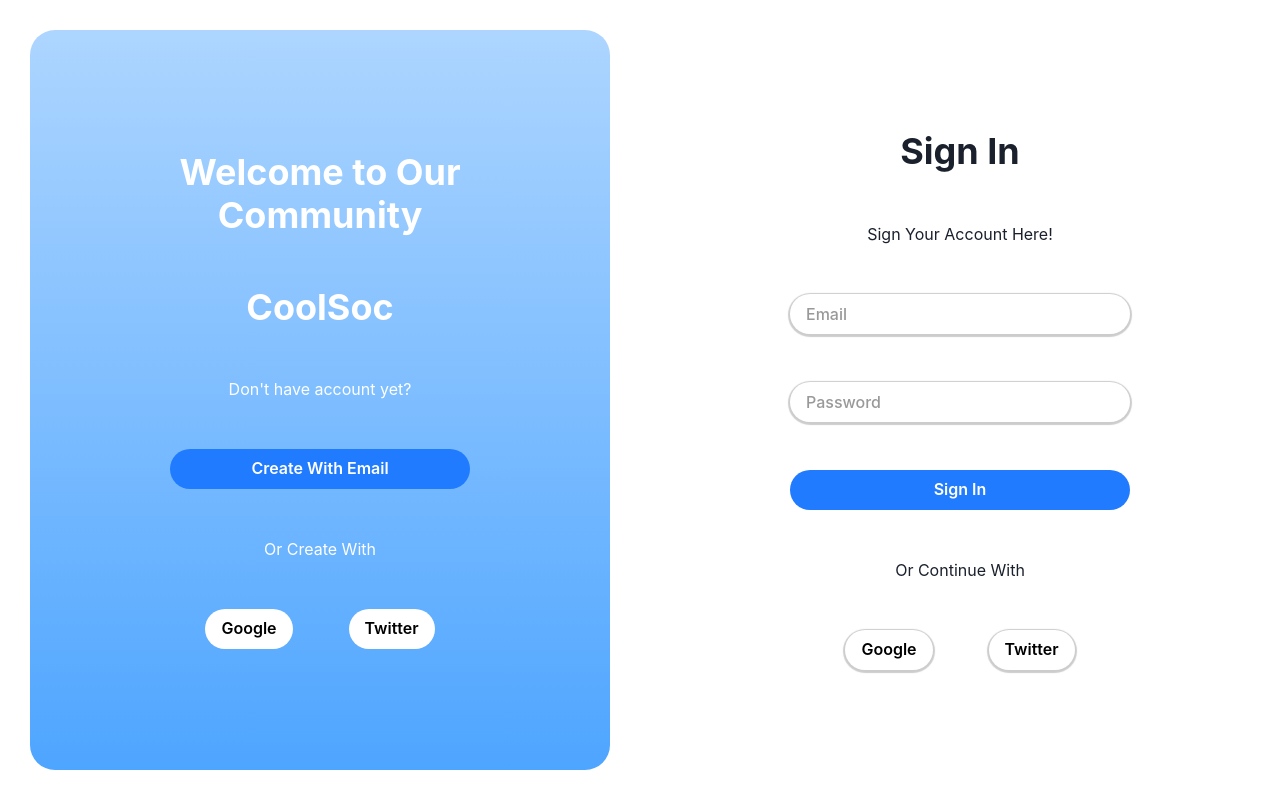
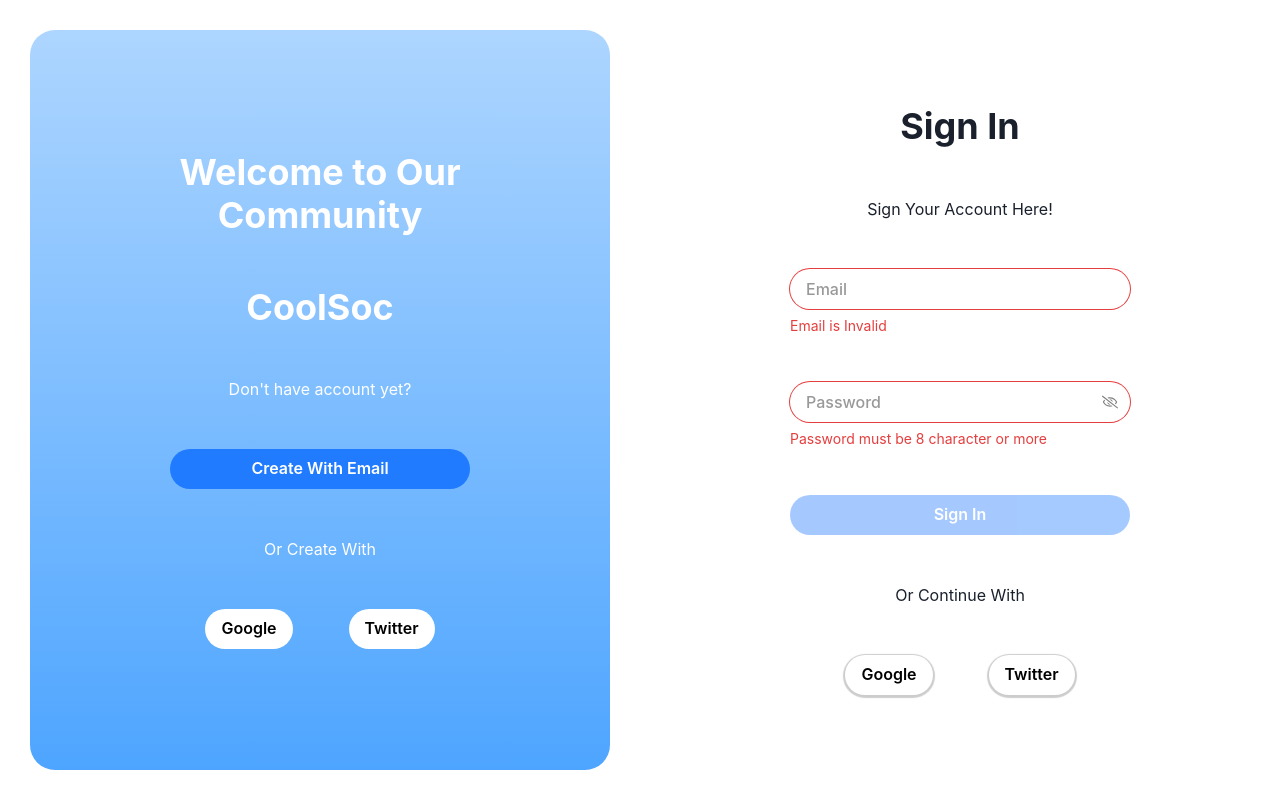
Before and after one commit to Afwan-Pratama/CoolSoc, a React (Create React App) app: page /sign-in in a window 1280 px wide. Built offline with nearby package versions, Linux system fonts and the light colour scheme; no server answers.

Commit message:
Add Basic Login Register Feature

```diff
--- a/src/components/AnimatedRoute/index.jsx
+++ b/src/components/AnimatedRoute/index.jsx
@@ -1,26 +1,56 @@
 import React from 'react'
 
-import { Routes , Route , useLocation } from 'react-router-dom'
+import { Routes , Route } from 'react-router-dom'
 
 import { AnimatePresence } from 'framer-motion'
 
-// import Home from '../../pages/Home'
+import AuthAfterSignUp from '../../helper/AuthAfterSignUp';
+import AuthBeforeSignUp from '../../helper/AuthBeforeSignUp';
+
+import Home from '../../pages/Home'
 import SignUp from '../../pages/SignUp';
 import SignIn from '../../pages/SignIn';
 
 export default function AnimatedRoute() {
 
-    const location =  useLocation()
-
   return (
       <AnimatePresence>
 
-        <Routes location={location} key={location.pathname}>
+        <Routes>
             <Route path='/' >
-            {/* <Route path='/' element={<Home/>}/> */}
-            <Route path='sign-in' element={<SignIn/>}/>
-            <Route path='sign-up' element={<SignUp/>}/>
+
+            <Route index element={
+
+            <AuthAfterSignUp>
+
+              <Home/>
+
+            </AuthAfterSignUp>
+
+            }/>
+
+            <Route path='sign-in' element={
+
+            <AuthBeforeSignUp>
+
+             <SignIn/>
+
+            </AuthBeforeSignUp>
+
+           }/>
+
+            <Route path='sign-up' element={
+
+            <AuthBeforeSignUp>
+
+              <SignUp/>
+
+            </AuthBeforeSignUp>
+
+            }/>
+
             </Route>
+
         </Routes>
 
     </AnimatePresence>
--- a/src/context/FirebaseContext.js
+++ b/src/context/FirebaseContext.js
@@ -14,7 +14,7 @@ export function FirebaseProvider({children}) {
     const [loading, setLoading] = useState(true)
 
     function signup(email,password) {
-      return createUserWithEmailAndPassword(auth , email ,password)
+      createUserWithEmailAndPassword(auth , email ,password)
     }
 
     function login(email,password) {
--- /dev/null
+++ b/src/graphql/mutation.js
@@ -0,0 +1,13 @@
+import { gql } from "@apollo/client";
+
+export const insertUserMutation = gql`
+mutation Insert_User($email: String, $first_name: String, $last_name: String, $uid: String, $username: String) {
+    insert_user_one(object: {email: $email, first_name: $first_name, last_name: $last_name, uid: $uid, username: $username}) {
+      email
+      first_name
+      last_name
+      uid
+      username
+    }
+  }
+`
--- /dev/null
+++ b/src/helper/AuthAfterSignUp.jsx
@@ -0,0 +1,10 @@
+import React from 'react'
+import { useAuth } from '../context/FirebaseContext'
+import { Navigate } from 'react-router-dom'
+
+export default function AuthAfterSignUp({children}){
+
+    const { currentUser } = useAuth()
+
+    return currentUser? children : <Navigate replace to="/sign-in"/>
+}
--- /dev/null
+++ b/src/helper/AuthBeforeSignUp.jsx
@@ -0,0 +1,10 @@
+import React from 'react'
+import { useAuth } from '../context/FirebaseContext'
+import { Navigate } from 'react-router-dom'
+
+export default function AuthBeforeSignUp({children}){
+
+    const { currentUser } = useAuth()
+
+    return !currentUser? children : <Navigate replace to="/"/>
+}
--- /dev/null
+++ b/src/pages/SignIn/components/SignInContainer.jsx
@@ -0,0 +1,170 @@
+import React,{useState} from 'react'
+
+import {
+    Button,
+    ButtonGroup,
+    Flex,
+    FormControl,
+    FormLabel,
+    Heading,
+    Input,
+    Text,
+    FormErrorMessage,
+    InputGroup,
+    InputRightElement,
+    Icon } from '@chakra-ui/react'
+
+import { useNavigate } from 'react-router-dom'
+
+import { FaRegEye , FaRegEyeSlash } from 'react-icons/fa'
+
+import { useAuth } from '../../../context/FirebaseContext'
+
+import { useStateWithValidation } from '../../../hooks'
+
+export default function SignInContainer() {
+
+    const regex = {
+        email : /^[^\s@]+@[^\s@]+\.[^\s@]+$/ ,
+        password : /^(?=.*\d)(?=.*[a-z])(?=.*[A-Z]).{8,}$/ ,
+    }
+
+    const navigate = useNavigate()
+
+    const { login } = useAuth()
+
+    const [ email , setEmail, isEmailValid ] = useStateWithValidation(
+        value => !regex.email.test(value),''
+      )
+
+    const [ password , setPassword, isPasswordValid ] = useStateWithValidation(
+        value => !regex.password.test(value) , ''
+      )
+
+    const [ showPassword, setShowPassword] = useState(false)
+
+    const [ loading, setLoading ] = useState(false)
+
+    const toggleShowPassword = () =>{
+        setShowPassword((prev)=> !prev)
+    }
+
+    const handleSubmitSignIn = async () =>{
+
+        try{
+
+            setLoading(true)
+            await login(email,password)
+            navigate("/")
+
+        }catch{
+
+        }
+
+        setLoading(false)
+
+    }
+
+  return (
+    <Flex
+            w='50%'
+
+            flexDirection='column'
+            alignItems='center'
+            justifyContent='center'
+            gap='12'
+            px={[200, 100 , 75 , 100 , 150 , 200]}
+            >
+
+                <Heading>Sign In</Heading>
+
+                <Text
+                >
+                Sign Your Account Here!</Text>
+
+                <FormControl
+                variant='floating'
+                isInvalid={isEmailValid}>
+
+                    <Input
+                    placeholder=' '
+                    value={email}
+                    onChange={(e)=>{setEmail(e.target.value)}}/>
+
+                    <FormLabel>Email</FormLabel>
+
+                    {isEmailValid &&
+                    <FormErrorMessage>Email is Invalid</FormErrorMessage>}
+
+                </FormControl>
+
+                <FormControl
+                variant='floating'
+                isInvalid={isPasswordValid}
+                >
+
+                <InputGroup>
+
+                    <Input
+                    placeholder=' '
+                    type={showPassword? 'text' : 'password'}
+                    value={password}
+                    onChange={(e)=>setPassword(e.target.value)}/>
+
+                    <FormLabel>Password</FormLabel>
+
+                    <InputRightElement
+                    onClick={toggleShowPassword}
+                    >
+
+                    <Icon
+                    color='gray'
+                    as={showPassword? FaRegEye : FaRegEyeSlash}/>
+
+                    </InputRightElement>
+
+                </InputGroup>
+
+                    { isPasswordValid && <FormErrorMessage>Password must be 8 character or more</FormErrorMessage>}
+
+                </FormControl>
+
+                <Button
+                width='full'
+                variant='solid'
+                colorScheme='twitter'
+                bg='primary.100'
+                color='white'
+                isDisabled={isEmailValid||isPasswordValid}
+                isLoading={loading}
+                onClick={handleSubmitSignIn}
+                >
+                Sign In</Button>
+
+                <Text
+                >Or Continue With</Text>
+
+                <ButtonGroup
+                gap='12'>
+
+                        <Button
+                        variant='solid'
+                        bg='white'
+                        boxShadow='around'
+                        color='black'
+                        colorScheme='twitter'
+                        >Google</Button>
+
+                        <Button
+                        variant='solid'
+                        bg='white'
+                        boxShadow='around'
+                        color='black'
+                        colorScheme='twitter'
+                        >Twitter</Button>
+
+                </ButtonGroup>
+
+            </Flex>
+  )
+}
--- a/src/pages/SignIn/index.jsx
+++ b/src/pages/SignIn/index.jsx
@@ -5,18 +5,22 @@ import {
     Button,
     ButtonGroup,
     Flex,
-    FormControl,
-    FormLabel,
     Heading,
-    Input,
     Text } from '@chakra-ui/react'
 
 import { Link as ReactLink } from 'react-router-dom'
 
+import { motion } from 'framer-motion'
+
+import SignInContainer from './components/SignInContainer'
+
 export default function SignIn() {
 
     return (
-      <>
+      <motion.div
+        initial={{opacity: 0}}
+        animate={{opacity:1}}
+        exit={{opacity:0}}>
         <Flex
         textAlign='center'
         h='100vh'>
@@ -85,77 +89,9 @@ export default function SignIn() {
 
             </Box>
 
-            <Flex
-            w='50%'
-
-            flexDirection='column'
-            alignItems='center'
-            justifyContent='center'
-            gap='12'
-            px={[200, 100 , 75 , 100 , 150 , 200]}
-            >
-
-                <Heading>Sign In</Heading>
-
-                <Text
-                >
-                Sign Your Account Here!</Text>
-
-                <FormControl
-                variant='floating'>
-
-                    <Input placeholder=' '/>
-
-                    <FormLabel>Email</FormLabel>
-
-                </FormControl>
-
-                <FormControl
-                variant='floating'
-                >
-
-                    <Input placeholder=' '/>
-
-                    <FormLabel>Password</FormLabel>
-
-                </FormControl>
-
-                <Button
-                width='full'
-                variant='solid'
-                colorScheme='twitter'
-                bg='primary.100'
-                color='white'
-                >
-                Sign In</Button>
-
-                <Text
-                >Or Continue With</Text>
-
-                <ButtonGroup
-                gap='12'>
-
-                        <Button
-                        variant='solid'
-                        bg='white'
-                        boxShadow='around'
-                        color='black'
-                        colorScheme='twitter'
-                        >Google</Button>
-
-                        <Button
-                        variant='solid'
-                        bg='white'
-                        boxShadow='around'
-                        color='black'
-                        colorScheme='twitter'
-                        >Twitter</Button>
-
-                </ButtonGroup>
-
-            </Flex>
+            <SignInContainer/>
 
         </Flex>
-      </>
+      </motion.div>
   )
 }
--- a/src/pages/SignUp/component/Card2.jsx
+++ b/src/pages/SignUp/component/Card2.jsx
@@ -1,4 +1,4 @@
-import React from 'react'
+import React,{useState} from 'react'
 
 import {
     SlideFade,
@@ -12,9 +12,21 @@ import {
     Button,
 } from '@chakra-ui/react'
 
+import { useAuth } from '../../../context/FirebaseContext'
+
+import { useNavigate } from 'react-router-dom'
+
+import { useMutation } from '@apollo/client'
+
+import { useSelector , useDispatch} from 'react-redux'
+
 import { fetchUsername } from '../../../graphql/query'
 
+import { insertUserMutation } from '../../../graphql/mutation'
+
 import { useStateWithValidation } from '../../../hooks'
+
+import { deleteAccount } from '../../../store/Slices/UserSlice'
 
 import InputWithCheck from './InputWithCheck'
 
@@ -27,18 +39,29 @@ export default function Card2(props) {
         name : /[A-Za-z\s]$/
     }
 
+    const dispatch = useDispatch()
+
+    const navigate = useNavigate()
+
+    const userData = useSelector((state)=>state.user.user)
+
     const [ username , setUsername , isUsernameValid] = useStateWithValidation(
         value => !regex.username.test(value),''
       )
-
 
     const [ firstName , setFirstName, isFirstNameValid ] = useStateWithValidation(
         value => !regex.name.test(value),''
       )
 
     const [ lastName , setLastName, isLastNameValid ] = useStateWithValidation(
-          value => !regex.name.test(value),''
+        value => !regex.name.test(value),''
       )
+
+    const { signup, currentUser } = useAuth()
+
+    const [ insertUser ] = useMutation(insertUserMutation)
+
+    const [loading,setLoading] = useState(false)
 
     const onChangeUsername = (e) =>{
 
@@ -46,7 +69,27 @@ export default function Card2(props) {
 
     }
 
-    const onSubmitSignUp = () =>{
+    const onSubmitSignUp = async () =>{
+
+      try{
+
+        setLoading(true)
+        await signup(userData.email,userData.password)
+        await insertUser({variables:{
+          uid : currentUser.uid,
+          email : userData.email,
+          username : username,
+          first_name : firstName,
+          last_name : lastName
+        }})
+        dispatch(deleteAccount())
+        navigate('/')
+
+      } catch {
+
+      }
+
+      setLoading(false)
 
     }
 
@@ -119,8 +162,9 @@ export default function Card2(props) {
             </Button>
 
             <Button
-            isDisabled={isUsernameValid || isFirstNameValid || isLastNameValid}
+            isDisabled={isUsernameValid || isFirstNameValid || isLastNameValid || loading}
             onClick={onSubmitSignUp}
+            isLoading={loading}
             >
               Submit
             </Button>
```
Also changed, not shown: src/pages/Home/index.jsx (+31 -1 lines), src/pages/SignUp/component/Card1.jsx (+13 -1 lines), src/pages/SignUp/index.jsx (+7 -3 lines), src/store/Slices/UserSlice.js (+5 -2 lines).
